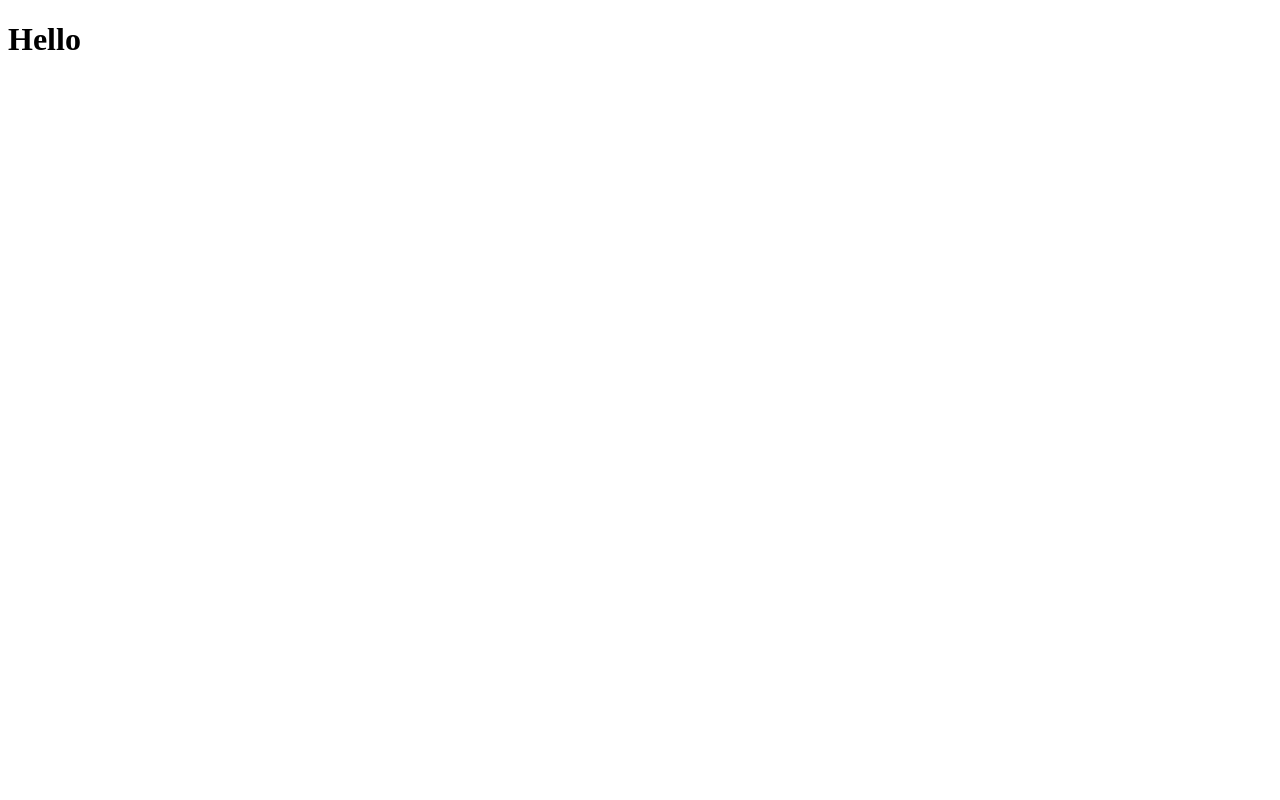
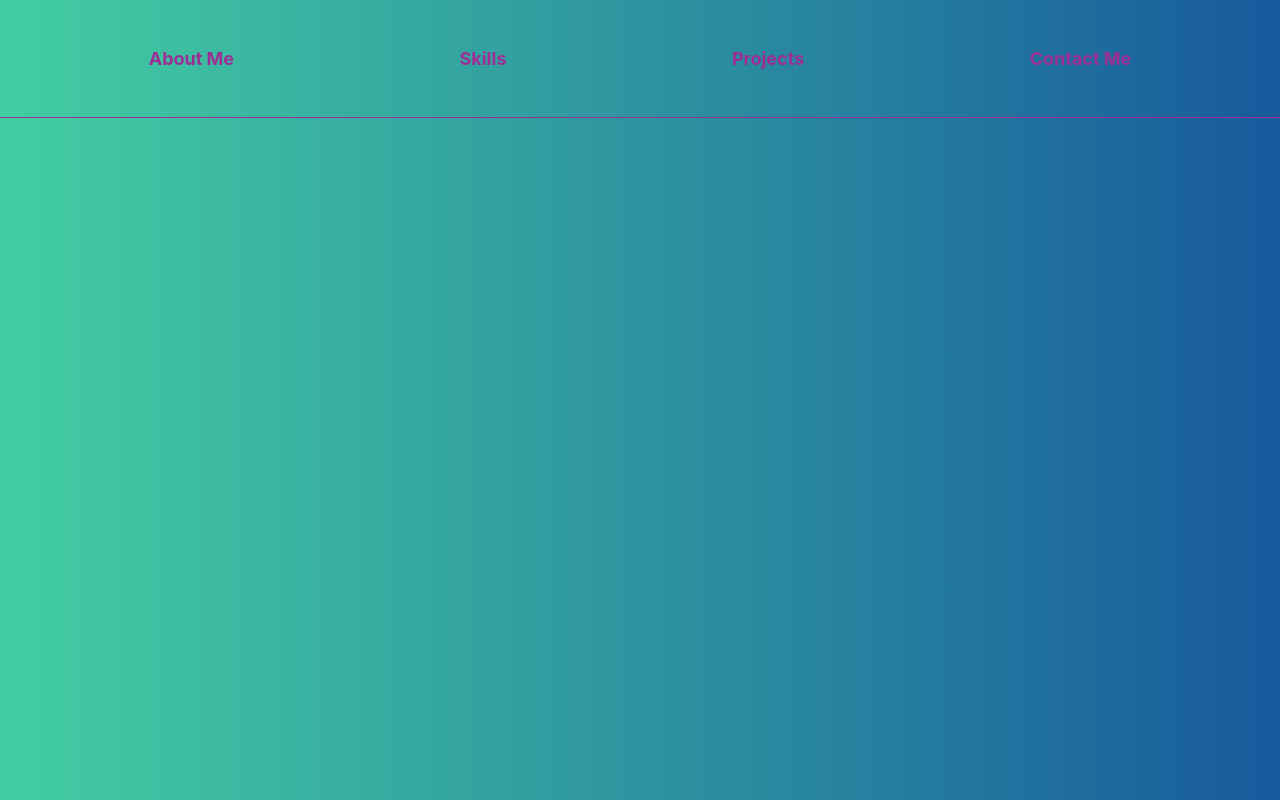
Before and after one commit to btomo86/portfolio, a React (Create React App) app: page / in a window 1280 px wide. Built offline with nearby package versions, Linux system fonts and the light colour scheme.

Commit message:
added a nav component and styled it

```diff
--- a/package.json
+++ b/package.json
@@ -8,7 +8,9 @@
     "@testing-library/user-event": "^12.8.1",
     "react": "^17.0.1",
     "react-dom": "^17.0.1",
+    "react-router-dom": "^5.2.0",
     "react-scripts": "4.0.3",
+    "styled-components": "^5.2.1",
     "web-vitals": "^1.1.0"
   },
   "scripts": {
--- a/src/App.js
+++ b/src/App.js
@@ -1,7 +1,10 @@
+import Nav from "./components/Nav";
+import GlobalStyle from "./styles/GlobalStyles";
 function App() {
   return (
     <div className="App">
-      <h1>Hello</h1>
+      <GlobalStyle />
+      <Nav />
     </div>
   );
 }
--- /dev/null
+++ b/src/components/Nav.js
@@ -0,0 +1,67 @@
+import styled from "styled-components";
+import { Link } from "react-router-dom";
+
+const Nav = () => {
+  return (
+    <StyledNav>
+      <ul>
+        <li>
+          <Link to="/about">About Me</Link>
+        </li>
+        <li>
+          <Link to="/skills">Skills</Link>
+        </li>
+        <li>
+          <Link to="/projects">Projects</Link>
+        </li>
+        <li>
+          <Link to="/contact">Contact Me</Link>
+        </li>
+      </ul>
+    </StyledNav>
+  );
+};
+
+const StyledNav = styled.nav`
+  min-height: 10vh;
+  display: flex;
+  margin: auto;
+  justify-content: space-between;
+  align-items: center;
+  padding: 1rem 10rem;
+  background: linear-gradient(to right, #43cea2, #185a9d);
+  position: sticky;
+  z-index: 10;
+  top: 0;
+  border-bottom: 1px solid #9e2e95;
+  a {
+    color: #9e2e95;
+    text-decoration: none;
+    font-size: 1.5rem;
+    font-weight: bolder;
+  }
+  ul {
+    display: flex;
+    list-style-type: none;
+  }
+
+  li {
+    padding-left: 10rem;
+    position: relative;
+  }
+  @media (max-width: 1300px) {
+    flex-direction: column;
+    padding: 2rem 1rem;
+
+    ul {
+      padding: 2rem;
+      justify-content: space-around;
+      width: 100%;
+      li {
+        padding: 0;
+      }
+    }
+  }
+`;
+
+export default Nav;
--- a/src/index.js
+++ b/src/index.js
@@ -2,10 +2,13 @@ import React from "react";
 import ReactDOM from "react-dom";
 import App from "./App";
 import reportWebVitals from "./reportWebVitals";
+import { BrowserRouter } from "react-router-dom";
 
 ReactDOM.render(
   <React.StrictMode>
-    <App />
+    <BrowserRouter>
+      <App />
+    </BrowserRouter>
   </React.StrictMode>,
   document.getElementById("root")
 );
--- /dev/null
+++ b/src/styles/GlobalStyles.js
@@ -0,0 +1,26 @@
+import { createGlobalStyle } from "styled-components";
+
+const GlobalStyle = createGlobalStyle`
+* {
+    margin: 0;
+    padding: 0;
+    box-sizing: border-box;
+}
+
+html {
+    @media (max-width: 1700px) {
+    font-size: 75%;
+    }
+}
+
+
+body {
+    background: linear-gradient(to right, #43cea2, #185a9d);
+    font-family: 'inter', sans-serif;
+    overflow-x: hidden;
+}
+
+
+`;
+
+export default GlobalStyle;
```
Also changed, not shown: 1 other file (tests, documents, lock files or other folders).
